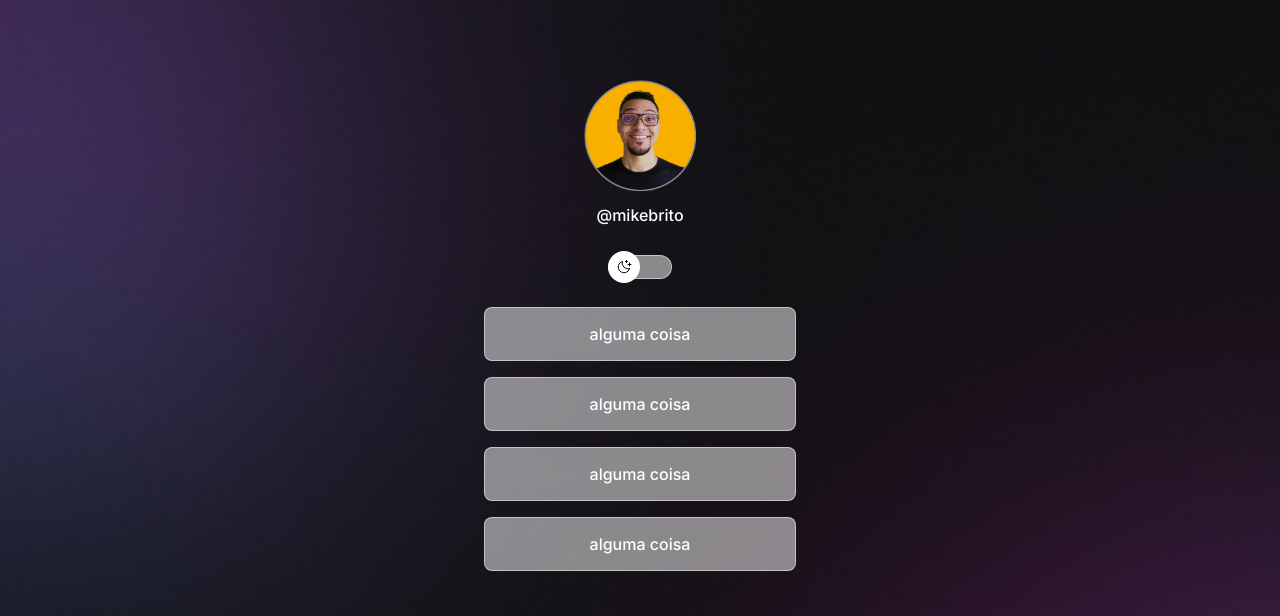
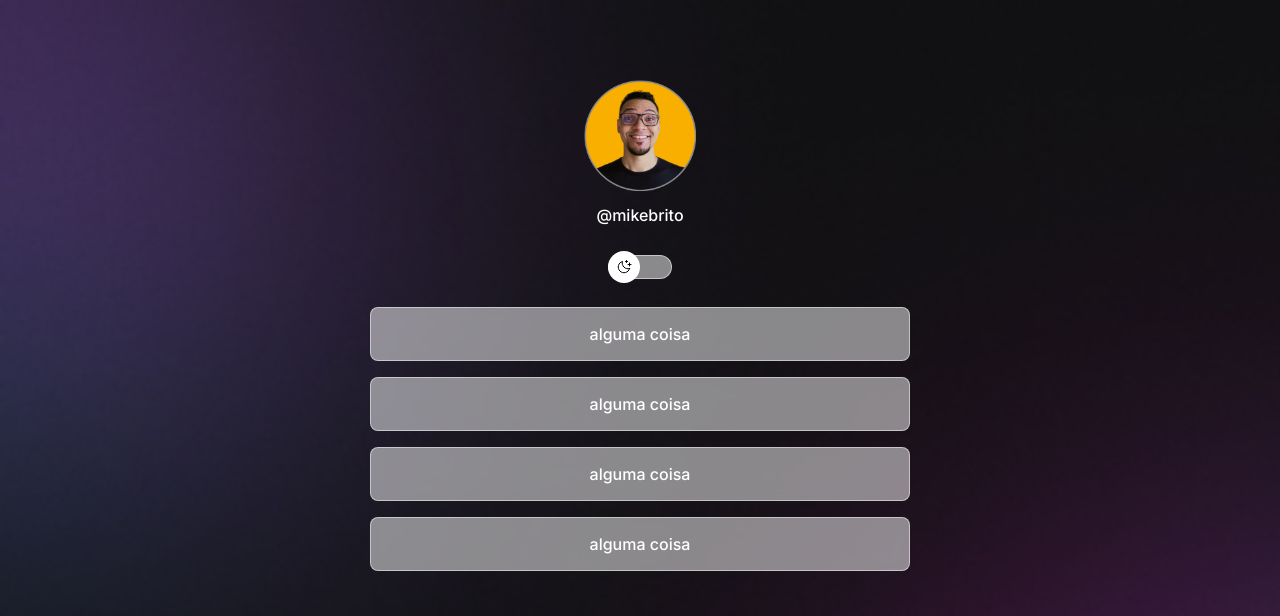
Before and after one commit to Flavio062/projeto, a plain HTML site: page index.html in a window 1280 px wide. Shown: the top 616 px of the page. Drawn offline with nearby package versions, Linux system fonts and the light colour scheme.

Commit message:
adjust container width

```diff
--- a/index.css
+++ b/index.css
@@ -41,7 +41,8 @@ body * {
 }
 
 #container {
-  width: 360px;
+  width: 100%S;
+  max-width: 588px;
   margin: 56px auto;
   padding: 0 24px;
 }
```
